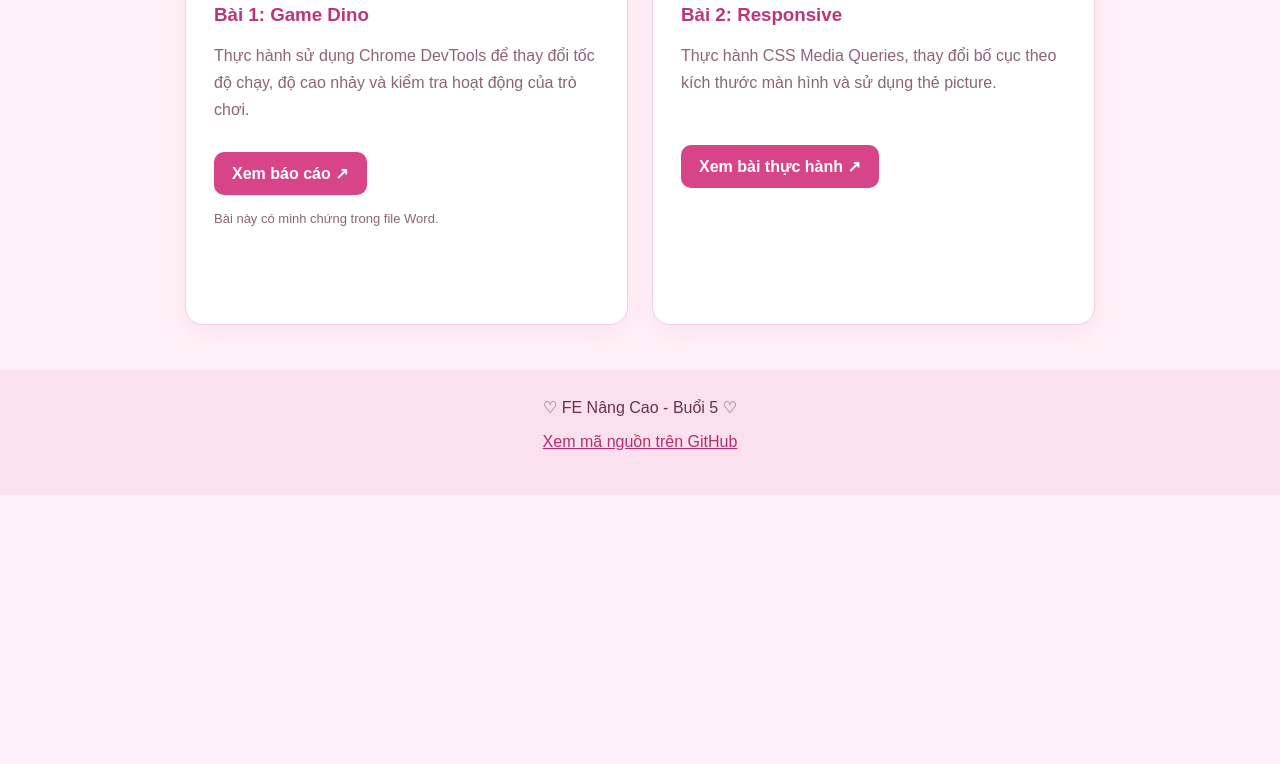
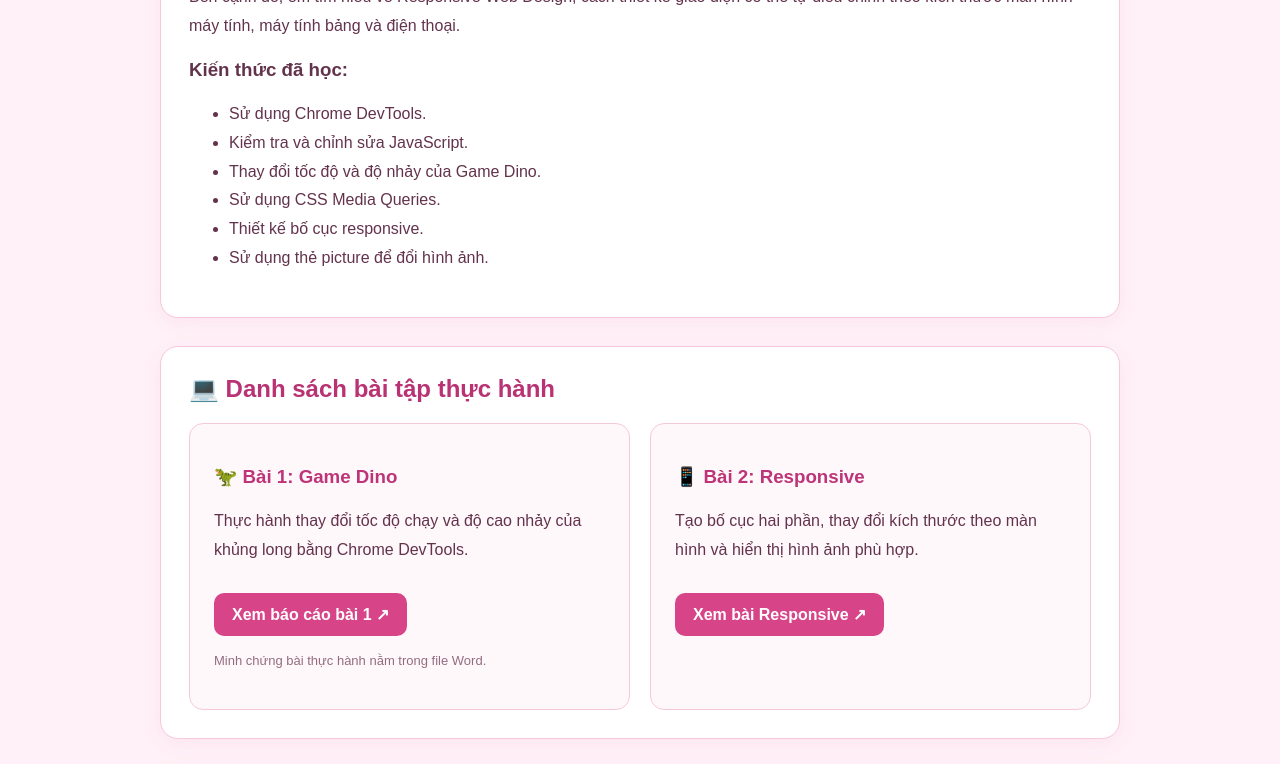
Before and after one commit to mtuengh/bai-tap-buoi5, a plain HTML site: page FE NANG CAO/index.html in a window 1280 px wide. Shown: the part 470-1234 px from the top of the page. Before the commit the page ends 965 px from the top, so only its background shows below. Drawn offline with Linux system fonts and the light colour scheme.

Commit message:
Update index.html

```diff
--- a/FE NANG CAO/index.html
+++ b/FE NANG CAO/index.html
@@ -4,7 +4,8 @@
 <head>
   <meta charset="UTF-8">
   <meta name="viewport" content="width=device-width, initial-scale=1.0">
-  <title>Bài tập FE Nâng Cao - Buổi 5</title>
+  <title>Bài tập buổi 5 - FE Nâng Cao</title>
+
   <style>
     * {
       box-sizing: border-box;
@@ -14,94 +15,98 @@
       margin: 0;
       font-family: Arial, sans-serif;
       background: #fff1f7;
-      color: #67324d;
+      color: #63334c;
     }
 
     header {
-      background: linear-gradient(120deg, #c9367c, #f29bc3);
+      background: linear-gradient(120deg, #bd3478, #f29ac3);
       color: white;
-      padding: 65px 20px;
       text-align: center;
+      padding: 60px 20px;
     }
 
     header h1 {
-      font-size: 36px;
-      margin-bottom: 12px;
+      font-size: 38px;
+      margin: 12px 0;
     }
 
     header p {
       font-size: 16px;
-      line-height: 1.6;
+      line-height: 1.7;
     }
 
     main {
-      max-width: 950px;
-      margin: 45px auto;
-      padding: 0 20px;
+      max-width: 1000px;
+      margin: auto;
+      padding: 40px 20px;
+    }
+
+    .section {
+      background: white;
+      border-radius: 18px;
+      padding: 28px;
+      margin-bottom: 28px;
+      border: 1px solid #f4c9dc;
+      box-shadow: 0 5px 20px #d64a8912;
     }
 
     h2 {
-      text-align: center;
-      margin-bottom: 30px;
+      color: #b83274;
+      margin-top: 0;
     }
 
-    .grid {
+    p, li {
+      line-height: 1.8;
+    }
+
+    .cards {
       display: grid;
-      grid-template-columns: repeat(auto-fit, minmax(260px, 1fr));
-      gap: 24px;
+      grid-template-columns: repeat(
+        auto-fit,
+        minmax(260px, 1fr)
+      );
+      gap: 20px;
     }
 
     .card {
-      background: white;
-      padding: 28px;
-      border-radius: 18px;
-      border: 1px solid #f6cfe0;
-      box-shadow: 0 8px 24px #cf4c8b16;
-    }
-
-    .icon {
-      font-size: 38px;
+      background: #fff8fb;
+      border: 1px solid #f4c9dc;
+      border-radius: 14px;
+      padding: 24px;
     }
 
     .card h3 {
-      color: #bd3575;
-      margin-bottom: 12px;
-    }
-
-    .card p {
-      color: #8b6478;
-      line-height: 1.7;
-      min-height: 75px;
+      color: #bd3478;
     }
 
     .button {
       display: inline-block;
       margin-top: 12px;
       padding: 12px 18px;
-      border-radius: 10px;
       background: #d74488;
       color: white;
       text-decoration: none;
+      border-radius: 10px;
       font-weight: bold;
     }
 
     .button:hover {
-      background: #ae2d69;
+      background: #aa2b67;
     }
 
     .note {
+      color: #936c80;
       font-size: 13px;
-      color: #8b6478;
     }
 
     footer {
       text-align: center;
-      padding: 28px;
       background: #fbe0ed;
+      padding: 25px;
     }
 
     footer a {
-      color: #b52e70;
+      color: #ae2d69;
     }
   </style>
 </head>
@@ -111,59 +116,107 @@
   <header>
     <h1>🌸 BÀI TẬP FE NÂNG CAO 🌸</h1>
     <p>
-      Tổng hợp bài thực hành buổi 5<br>
-      Game Dino và Responsive Web Design
+      Buổi 5 - Tổng hợp nội dung học và bài thực hành
+      <br>
+      Game Dino & Responsive Web Design
     </p>
   </header>
 
   <main>
-    <h2>♡ Danh sách bài tập ♡</h2>
 
-    <div class="grid">
+    <section class="section">
+      <h2>📚 Nội dung học hôm nay</h2>
+
+      <p>
+        Trong buổi học này, em được thực hành
+        sử dụng công cụ Chrome DevTools để
+        kiểm tra và thay đổi hoạt động của
+        một trò chơi trên trình duyệt.
+      </p>
+
+      <p>
+        Bên cạnh đó, em tìm hiểu về Responsive
+        Web Design, cách thiết kế giao diện
+        có thể tự điều chỉnh theo kích thước
+        màn hình máy tính, máy tính bảng
+        và điện thoại.
+      </p>
+
+      <h3>Kiến thức đã học:</h3>
+
+      <ul>
+        <li>Sử dụng Chrome DevTools.</li>
+        <li>Kiểm tra và chỉnh sửa JavaScript.</li>
+        <li>Thay đổi tốc độ và độ nhảy của Game Dino.</li>
+        <li>Sử dụng CSS Media Queries.</li>
+        <li>Thiết kế bố cục responsive.</li>
+        <li>Sử dụng thẻ picture để đổi hình ảnh.</li>
+      </ul>
+    </section>
+
+    <section class="section">
+      <h2>💻 Danh sách bài tập thực hành</h2>
+
+      <div class="cards">
 
         <div class="card">
-        <div class="icon">🦖</div>
-        <h3>Bài 1: Game Dino</h3>
+          <h3>🦖 Bài 1: Game Dino</h3>
+
           <p>
-          Thực hành sử dụng Chrome DevTools
-          để thay đổi tốc độ chạy, độ cao nhảy
-          và kiểm tra hoạt động của trò chơi.
+            Thực hành thay đổi tốc độ chạy
+            và độ cao nhảy của khủng long
+            bằng Chrome DevTools.
           </p>
 
           <a
             class="button"
-          href="B%C3%A0i%20t%E1%BA%ADp%20tr%C3%AAn%20l%E1%BB%9Bp%20FE%20n%C3%A2ng%20cao.docx"
+            href="FE%20NANG%20CAO/B%C3%A0i%20t%E1%BA%ADp%20tr%C3%AAn%20l%E1%BB%9Bp%20FE%20n%C3%A2ng%20cao.docx"
             target="_blank"
             rel="noopener noreferrer"
           >
-          Xem báo cáo ↗
+            Xem báo cáo bài 1 ↗
           </a>
 
           <p class="note">
-          Bài này có minh chứng trong file Word.
+            Minh chứng bài thực hành nằm trong file Word.
           </p>
         </div>
 
         <div class="card">
-        <div class="icon">📱</div>
-        <h3>Bài 2: Responsive</h3>
+          <h3>📱 Bài 2: Responsive</h3>
+
           <p>
-          Thực hành CSS Media Queries,
-          thay đổi bố cục theo kích thước
-          màn hình và sử dụng thẻ picture.
+            Tạo bố cục hai phần, thay đổi
+            kích thước theo màn hình
+            và hiển thị hình ảnh phù hợp.
           </p>
 
           <a
             class="button"
-          href="Bai1.html"
+            href="FE%20NANG%20CAO/Bai1.html"
             target="_blank"
             rel="noopener noreferrer"
           >
-          Xem bài thực hành ↗
+            Xem bài Responsive ↗
           </a>
         </div>
 
       </div>
+    </section>
+
+    <section class="section">
+      <h2>🎯 Kết quả học tập</h2>
+
+      <p>
+        Qua buổi học, em hiểu được cách sử dụng
+        Chrome DevTools để kiểm tra và thay đổi
+        hành vi JavaScript trên trình duyệt.
+        Đồng thời, em biết áp dụng CSS Media
+        Queries để xây dựng trang web phù hợp
+        với nhiều kích thước màn hình.
+      </p>
+    </section>
+
   </main>
 
   <footer>
```
Lines whose indentation alone changed are shown as unchanged.
